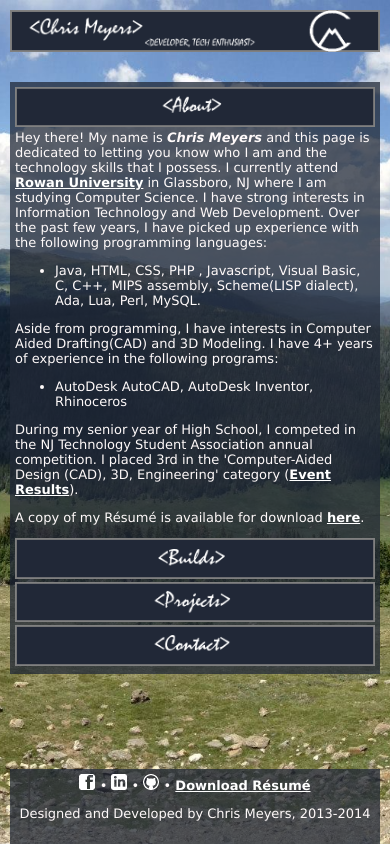
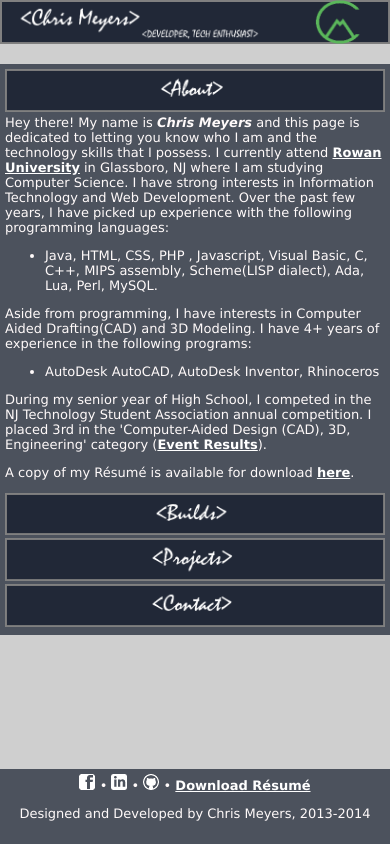
Before and after one commit to chrismeyers/CM_WEBSITE, a PHP site: page / in a window 390 px wide. Run offline with PHP 8.4, Linux system fonts and the light colour scheme.

Commit message:
mobile optimizations.

```diff
--- a/public_html/v3/csselements_768-.css
+++ b/public_html/v3/csselements_768-.css
@@ -6,15 +6,16 @@
         Purpose of the stylesheet follows.
 */
 
-@media screen and (max-width: 768px){
+@media screen and (max-width: 768px),  tablet and (orientation: landscape){
     html{
         position: relative;
         min-height: 100%;
+        background-color: #CFCFCF;
     }
 
     body {
         /*background-image: url(images/Grey-website-background.png);*/
-        background: url(images/colorado.jpg) no-repeat center center fixed;
+        /*background: url(images/colorado.jpg) no-repeat center center fixed; */
         background-attachment: fixed;
         background-position: center;
         margin: 0 0 60px; /*3rd parameter must = #footer height*/
@@ -35,12 +36,19 @@
         border: 0;
     }
 
+    img.section{
+        height: auto;
+        width: auto;
+    }
+
     p.message{
         width:auto;
         margin-left: auto;
         margin-right: auto;
         text-align: center;
     }
+
+
 
     td.force-col-right, td.force-col-left{
         display:block;
@@ -132,19 +140,15 @@
     }
 
     #banner{
-        padding: 10px;
         color: #cccccc;
         text-shadow: 2px 2px #000000;
         margin-top: 0px;
-        margin-left: auto;
-        margin-right: auto;
+
     }
 
     #main {
         color:#FFFAFA;
         width: auto;
-        margin-left: 10px;
-        margin-right: 10px;
         background-color: rgba(33,40,55,0.75);
         padding: 5px;
         margin-bottom: 150px; /* Add more spacing between footer and main */
@@ -157,8 +161,6 @@
         position: absolute;
         bottom: 0px;
         height: 70px; /* make bigger to add more lines in footer */
-        margin-left: 10px;
-        margin-right: 10px;
         left:0;
         right:0;
         text-align: center;
```
